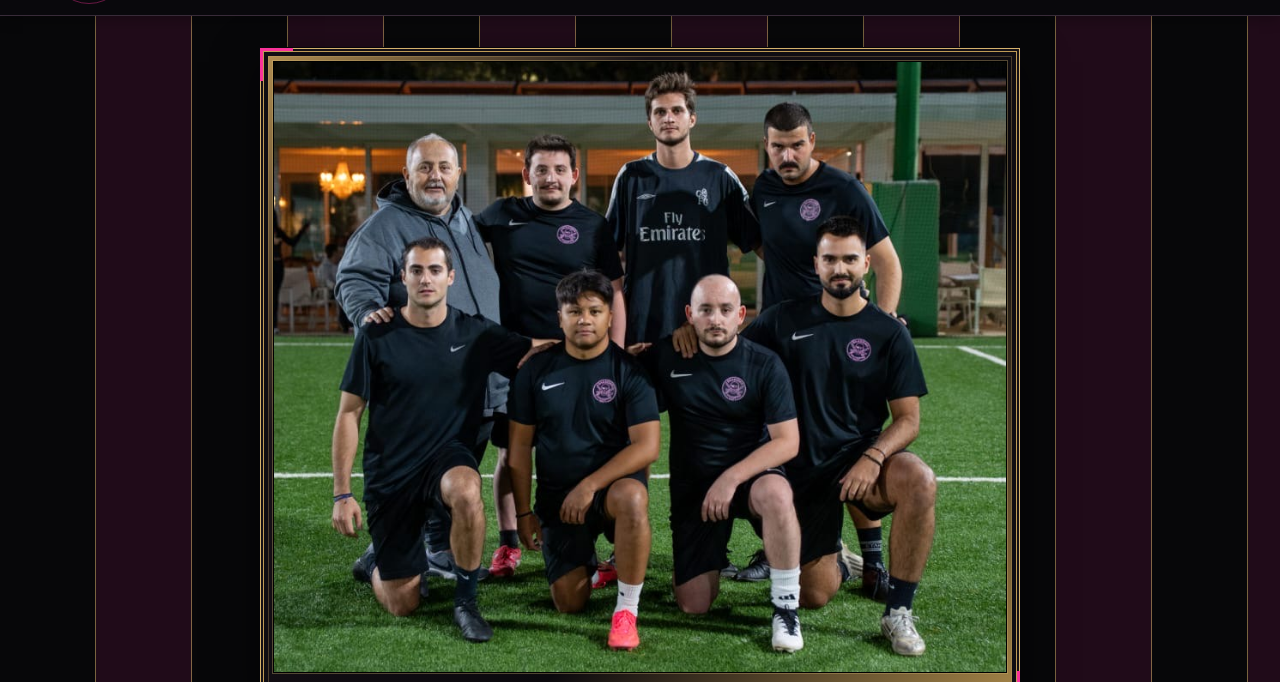
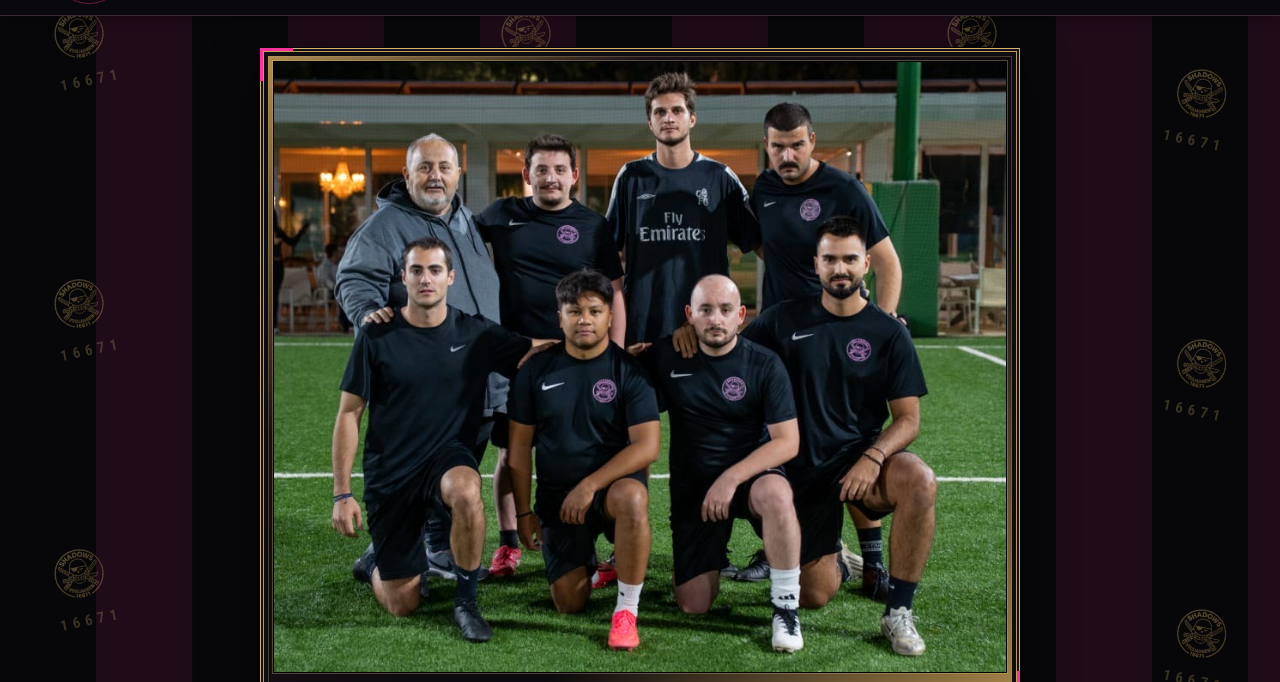
Before and after one commit to SHADOWS-FC/shadows-fc.github.io, a website: page index.html in a window 1280 px wide. Shown: the part 118-800 px from the top of the page. Drawn offline with Linux system fonts and the light colour scheme.

```diff
--- a/app.js
+++ b/app.js
@@ -1,4 +1,4 @@
-import { club, matches, squad, announcements, getSummary, getScorers, getRankings, playerName, matchOutcome, selectMatches, getScoringHistory } from './data.js?v=20261022-gold-lines';
+import { club, matches, squad, announcements, getSummary, getScorers, getRankings, playerName, matchOutcome, selectMatches, getScoringHistory } from './data.js?v=20261022-gold-details';
 
 const messages = {
   el: {
--- a/background-details.css
+++ b/background-details.css
@@ -1,6 +1,37 @@
-/* Fine gold seams mark each black/pink stripe boundary. */
-body{
-  background-image:
-    repeating-linear-gradient(90deg,transparent 0 calc(var(--stripe-width) - 1px),#c3a16299 calc(var(--stripe-width) - 1px) var(--stripe-width)),
-    repeating-linear-gradient(90deg,var(--stripe-black) 0 var(--stripe-width),var(--stripe-pink) var(--stripe-width) calc(var(--stripe-width)*2));
+/* Quiet gold club marks over the existing black and pink shirt stripes. */
+body{position:relative;isolation:isolate}
+.club-background{
+  position:fixed;inset:30px -30px -40px;z-index:-1;overflow:hidden;
+  display:grid;grid-template-columns:repeat(6,minmax(0,1fr));
+  grid-template-rows:repeat(3,minmax(220px,1fr));
+  pointer-events:none;user-select:none;
 }
+.club-background-mark{
+  display:flex;align-items:center;justify-content:center;flex-direction:column;
+  min-width:0;gap:12px;transform:rotate(-12deg);
+}
+.club-background-mark:nth-child(even){transform:translateY(60px) rotate(12deg)}
+.gold-crest{
+  display:block;width:56px;height:56px;flex:none;opacity:.9;
+  background:linear-gradient(135deg,#f2d692,#b7924d 58%,#e0bc72);
+  -webkit-mask-image:url('assets/logos/shadows-fc-black-pink.jpg');
+  mask-image:url('assets/logos/shadows-fc-black-pink.jpg');
+  -webkit-mask-size:contain;mask-size:contain;
+  -webkit-mask-repeat:no-repeat;mask-repeat:no-repeat;
+  -webkit-mask-position:center;mask-position:center;mask-mode:luminance;
+}
+.gold-postcode{
+  display:block;color:#d6b675;opacity:.24;font-family:var(--display);
+  font-size:15px;font-weight:700;line-height:1;letter-spacing:5px;
+  padding-left:5px;
+}
+@media(max-width:1100px){
+  .club-background{grid-template-columns:repeat(4,minmax(0,1fr));grid-template-rows:none;grid-auto-rows:240px}
+}
+@media(max-width:600px){
+  .club-background{inset:30px -12px -30px;grid-template-columns:repeat(2,minmax(0,1fr));grid-auto-rows:215px}
+  .club-background-mark{gap:10px}
+  .club-background-mark:nth-child(even){transform:translateY(50px) rotate(12deg)}
+  .gold-crest{width:46px;height:46px;opacity:.85}
+  .gold-postcode{font-size:13px;letter-spacing:4px;padding-left:4px;opacity:.23}
+}
--- a/index.html
+++ b/index.html
@@ -7,15 +7,35 @@
   <meta name="description" content="SHADOWS FC — Η ομάδα της Βουλιαγμένης. Master League, Βούλα. Αποτελέσματα, σκόρερ, ομάδα και ανακοινώσεις.">
   <title>SHADOWS FC — Vouliagmeni 16671</title>
   <link rel="icon" href="assets/logos/shadows-fc-black-pink.jpg" type="image/jpeg">
-  <link rel="stylesheet" href="styles.css?v=20261022-gold-lines">
-  <link rel="stylesheet" href="editorial.css?v=20261022-gold-lines">
-  <link rel="stylesheet" href="black-pink.css?v=20261022-gold-lines">
-  <link rel="stylesheet" href="gallery.css?v=20261022-gold-lines">
-  <link rel="stylesheet" href="background-details.css?v=20261022-gold-lines">
+  <link rel="stylesheet" href="styles.css?v=20261022-gold-details">
+  <link rel="stylesheet" href="editorial.css?v=20261022-gold-details">
+  <link rel="stylesheet" href="black-pink.css?v=20261022-gold-details">
+  <link rel="stylesheet" href="gallery.css?v=20261022-gold-details">
+  <link rel="stylesheet" href="background-details.css?v=20261022-gold-details">
   <link rel="preload" as="image" href="assets/team.jpg">
-  <script type="module" src="app.js?v=20261022-gold-lines"></script>
+  <script type="module" src="app.js?v=20261022-gold-details"></script>
 </head>
 <body>
+  <div class="club-background" aria-hidden="true">
+    <span class="club-background-mark"><span class="gold-crest"></span><span class="gold-postcode">16671</span></span>
+    <span class="club-background-mark"><span class="gold-crest"></span><span class="gold-postcode">16671</span></span>
+    <span class="club-background-mark"><span class="gold-crest"></span><span class="gold-postcode">16671</span></span>
+    <span class="club-background-mark"><span class="gold-crest"></span><span class="gold-postcode">16671</span></span>
+    <span class="club-background-mark"><span class="gold-crest"></span><span class="gold-postcode">16671</span></span>
+    <span class="club-background-mark"><span class="gold-crest"></span><span class="gold-postcode">16671</span></span>
+    <span class="club-background-mark"><span class="gold-crest"></span><span class="gold-postcode">16671</span></span>
+    <span class="club-background-mark"><span class="gold-crest"></span><span class="gold-postcode">16671</span></span>
+    <span class="club-background-mark"><span class="gold-crest"></span><span class="gold-postcode">16671</span></span>
+    <span class="club-background-mark"><span class="gold-crest"></span><span class="gold-postcode">16671</span></span>
+    <span class="club-background-mark"><span class="gold-crest"></span><span class="gold-postcode">16671</span></span>
+    <span class="club-background-mark"><span class="gold-crest"></span><span class="gold-postcode">16671</span></span>
+    <span class="club-background-mark"><span class="gold-crest"></span><span class="gold-postcode">16671</span></span>
+    <span class="club-background-mark"><span class="gold-crest"></span><span class="gold-postcode">16671</span></span>
+    <span class="club-background-mark"><span class="gold-crest"></span><span class="gold-postcode">16671</span></span>
+    <span class="club-background-mark"><span class="gold-crest"></span><span class="gold-postcode">16671</span></span>
+    <span class="club-background-mark"><span class="gold-crest"></span><span class="gold-postcode">16671</span></span>
+    <span class="club-background-mark"><span class="gold-crest"></span><span class="gold-postcode">16671</span></span>
+  </div>
   <a class="skip-link" href="#main" data-i18n="skip">Μετάβαση στο περιεχόμενο</a>
   <div class="club-topline" aria-label="SHADOWS FC"><span>VOULIAGMENI · 16671</span><span>VAMOS SHADOWS</span></div>
   <header class="site-header">
```
Also changed, not shown: README.md.
